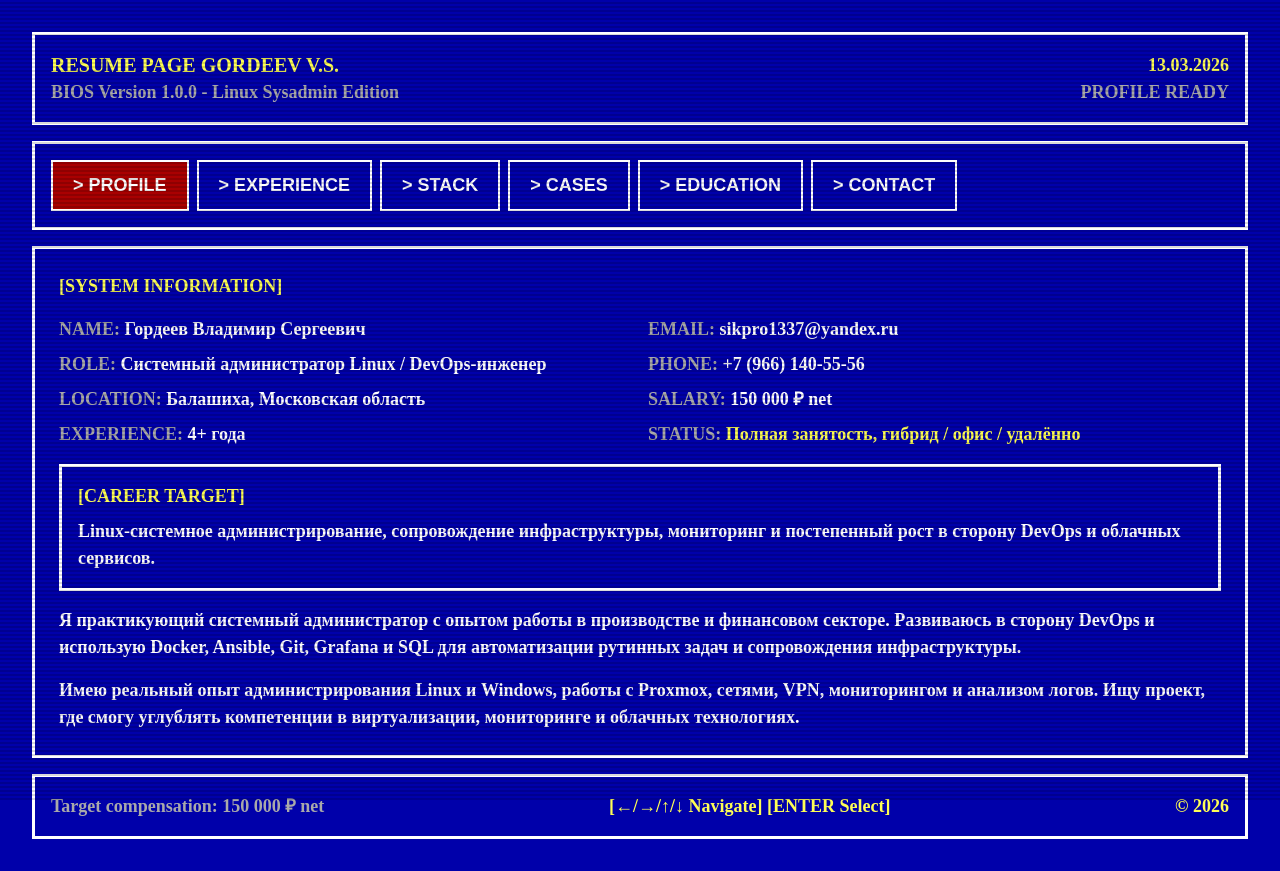
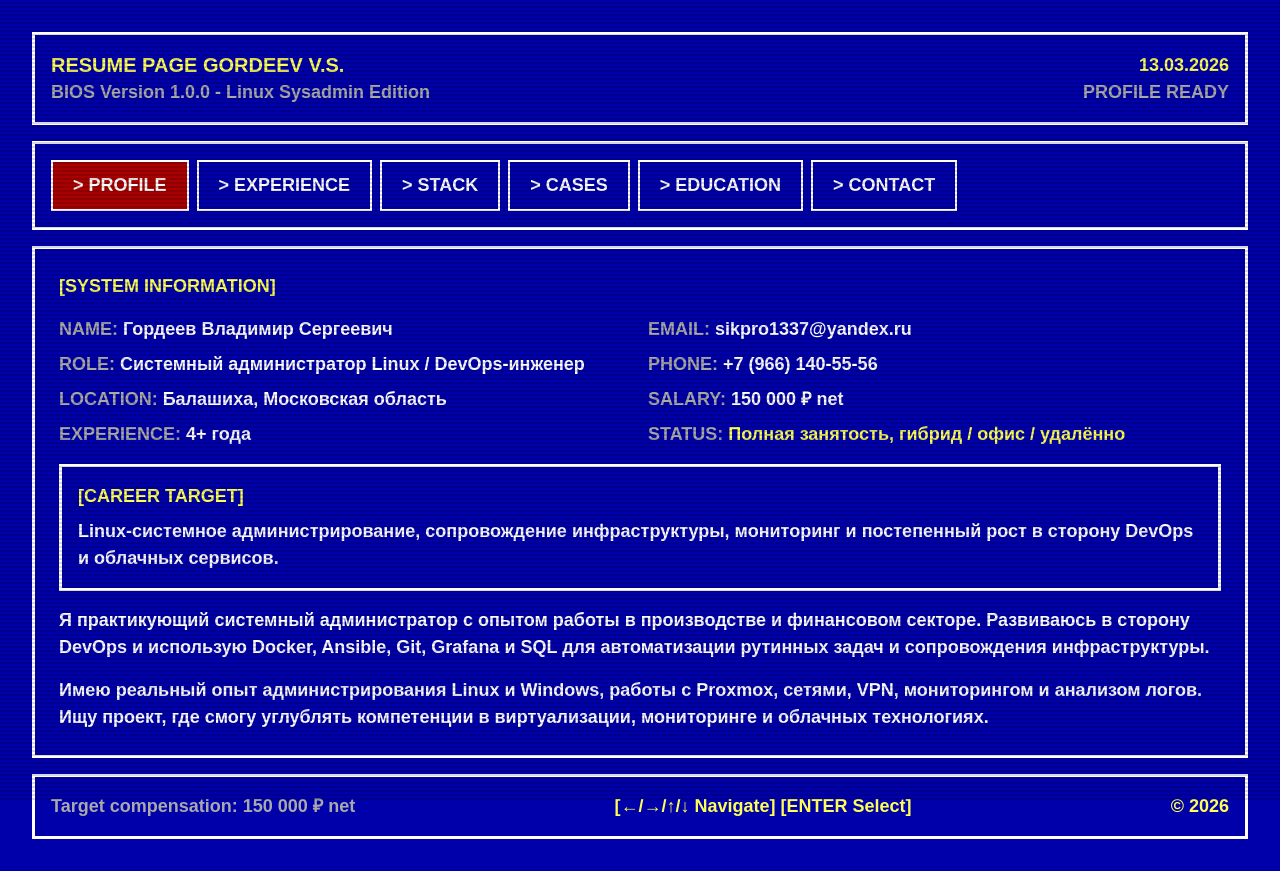
Before and after one commit to kliganN/resume-bios, a Next.js app: page / in a window 1280 px wide. Built offline with nearby package versions, Linux system fonts and the light colour scheme.

Commit message:
Fix BIOS font application on Pages

```diff
--- a/pages/_app.tsx
+++ b/pages/_app.tsx
@@ -4,13 +4,12 @@ import localFont from 'next/font/local'
 
 const ndsBios = localFont({
   src: '../public/fonts/NDS-Bios.ttf',
-  variable: '--font-nds-bios',
   display: 'swap',
 })
 
 export default function App({ Component, pageProps }: AppProps) {
   return (
-    <div className={ndsBios.variable}>
+    <div className={ndsBios.className}>
       <Component {...pageProps} />
     </div>
   )
--- a/styles/globals.css
+++ b/styles/globals.css
@@ -21,7 +21,6 @@ body {
   padding: 0;
   background-color: var(--bios-bg);
   color: var(--bios-text);
-  font-family: var(--font-nds-bios), 'Courier New', Courier, monospace;
   font-weight: 700;
   overflow-x: hidden;
 }
@@ -71,7 +70,7 @@ body {
   border: 2px solid var(--bios-text);
   color: var(--bios-text);
   padding: 10px 20px;
-  font-family: var(--font-nds-bios), 'Courier New', Courier, monospace;
+  font-family: inherit;
   font-weight: 700;
   cursor: pointer;
   text-transform: uppercase;
```
